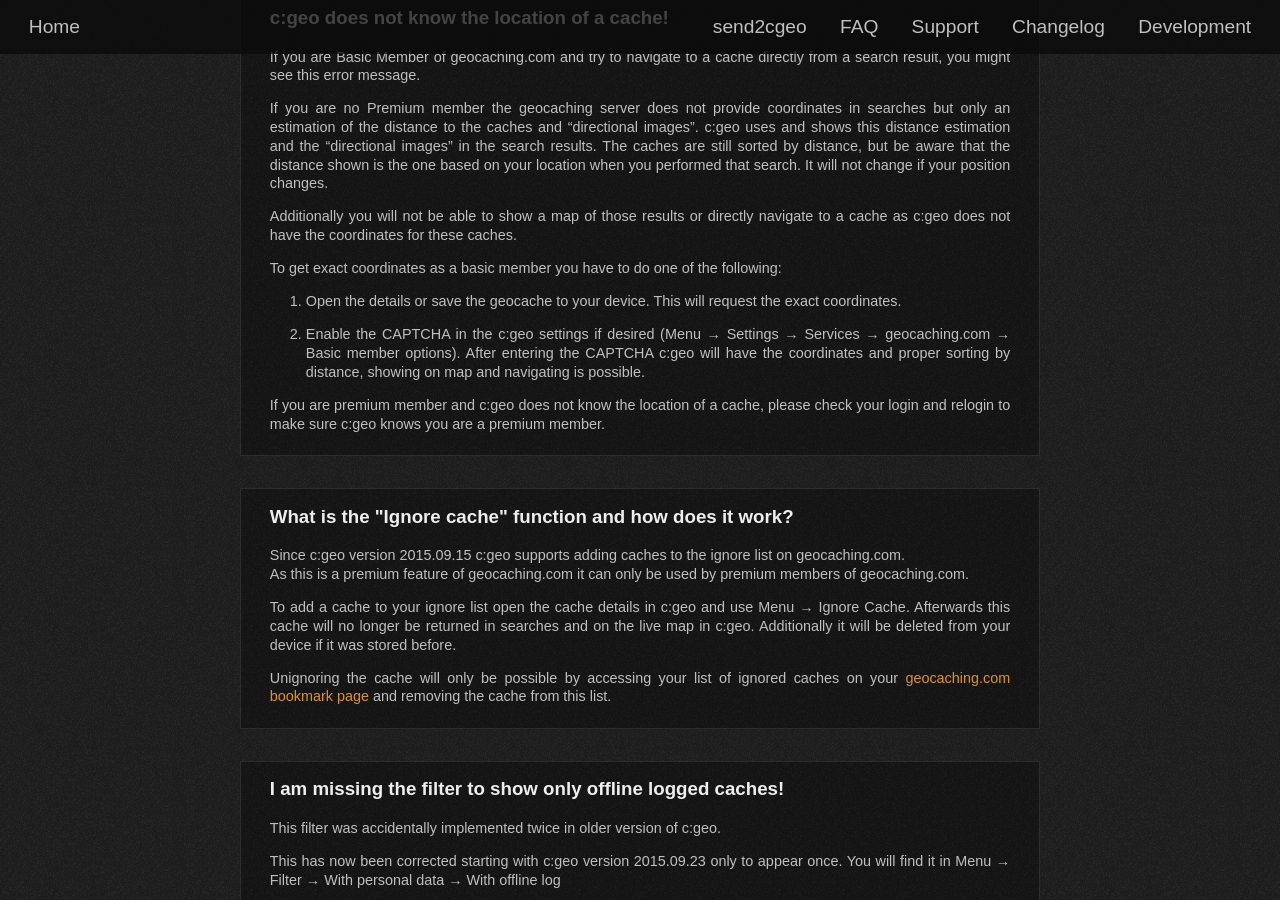
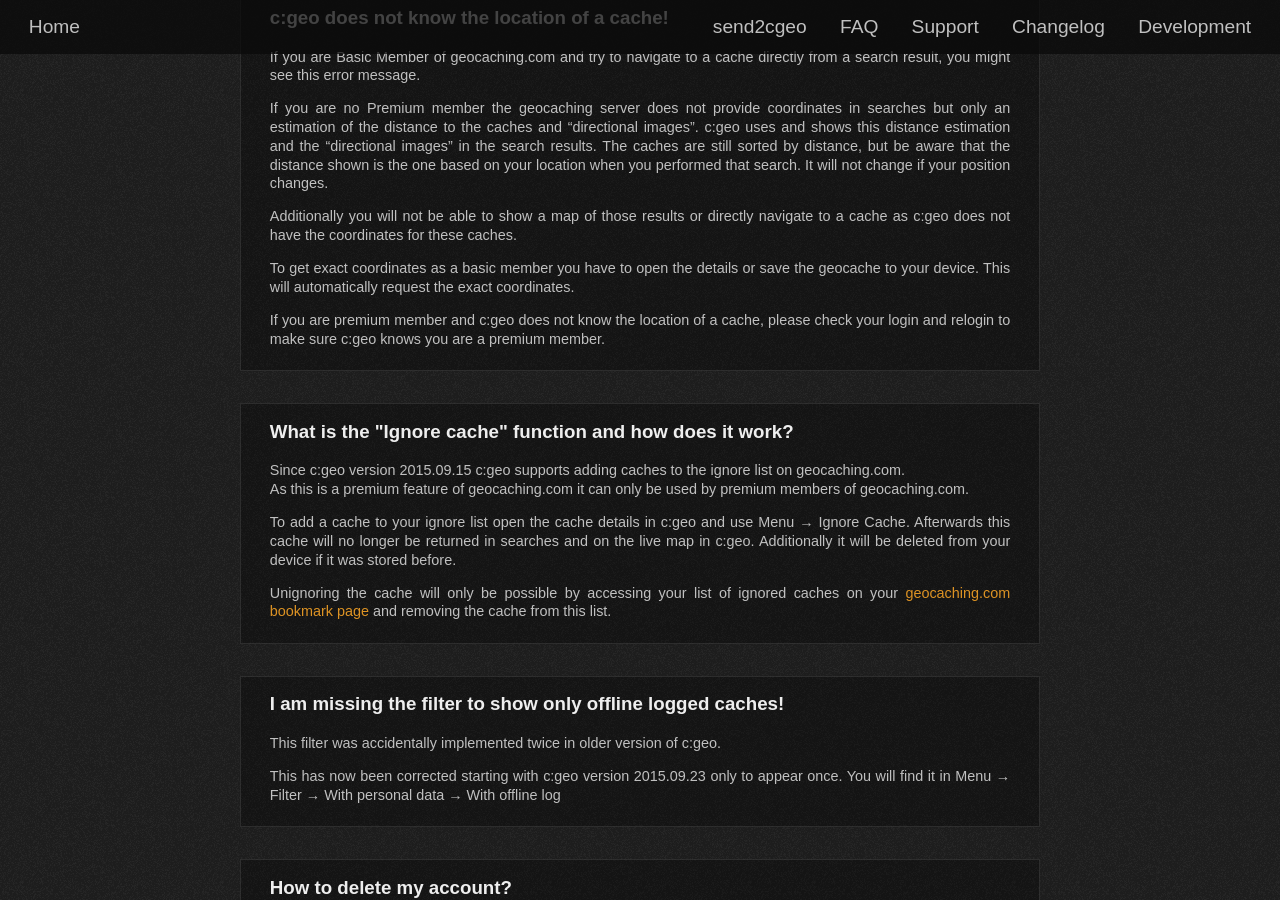
Before and after one commit to cgeo/cgeo.github.io, a Jekyll site: the page built from faq.html, in a window 1280 px wide and 900 px high, scrolled down 12343 px. Built offline with Jekyll 4.4.1, drawn with Linux system fonts in a browser that asks for light colours; some web fonts are replaced.

Commit message:
fix #4770: remove recaptcha

```diff
--- a/_data/faq.yml
+++ b/_data/faq.yml
@@ -407,12 +407,7 @@
 
             Additionally you will not be able to show a map of those results or directly navigate to a cache as c:geo does not have the coordinates for these caches.
 
-            To get exact coordinates as a basic member you have to do one of the following:
-
-            1. Open the details or save the geocache to your device. This will request the exact coordinates.
-
-            2. Enable the CAPTCHA in the c:geo settings if desired (Menu → Settings → Services → geocaching.com → Basic member options).
-            After entering the CAPTCHA c:geo will have the coordinates and proper sorting by distance, showing on map and navigating is possible.
+            To get exact coordinates as a basic member you have to open the details or save the geocache to your device. This will automatically request the exact coordinates.
 
             If you are premium member and c:geo does not know the location of a cache, please check your login and relogin to make sure c:geo knows you are a premium member.
 
```
